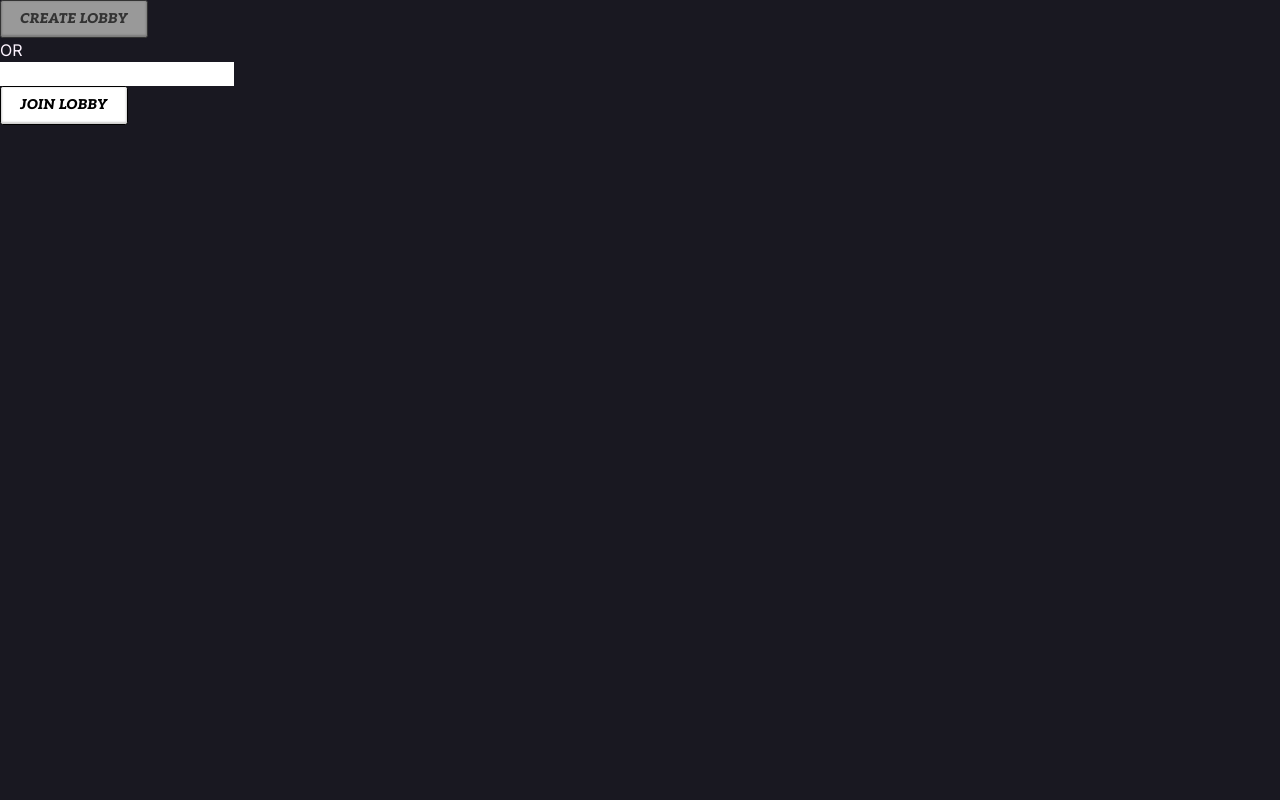
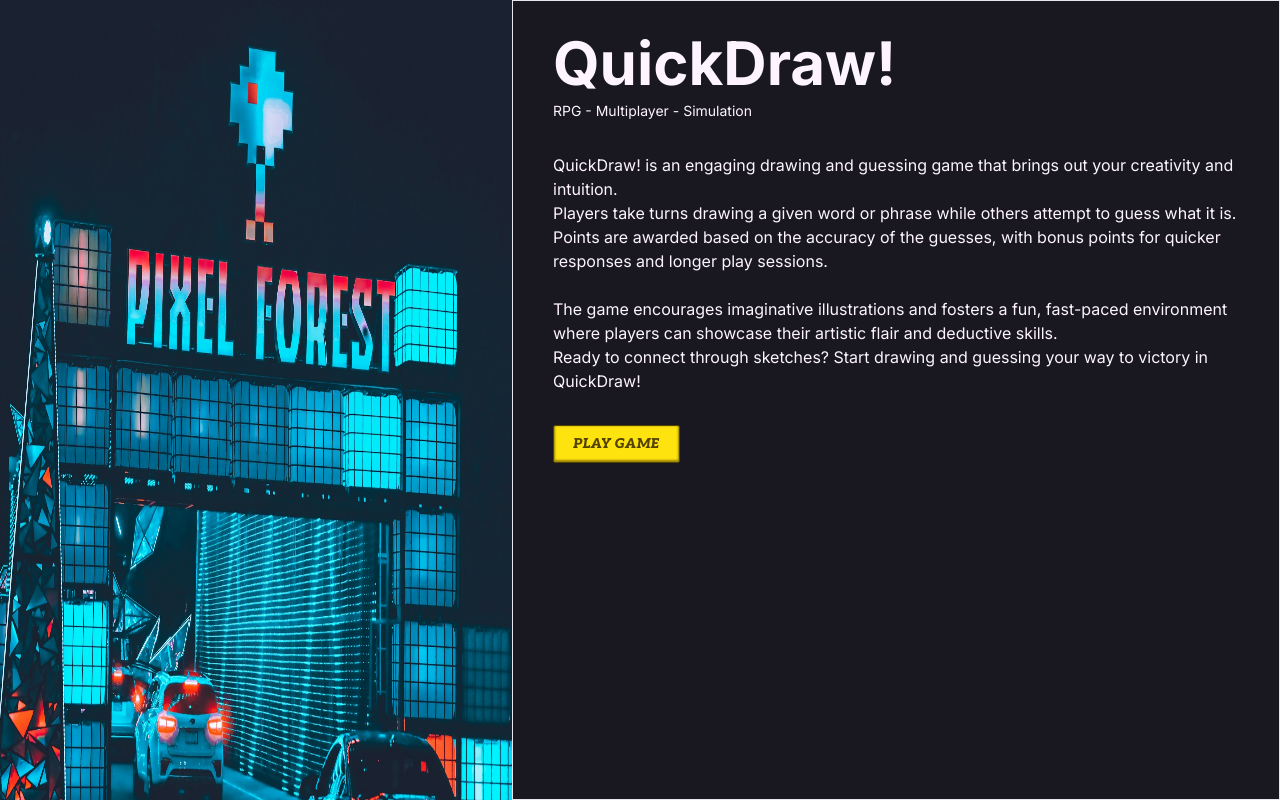
Before and after one commit to vworo/GameCade-Client-React, a Next.js app: page /games/QuickDraw in a window 1280 px wide. Built offline with nearby package versions, Linux system fonts and the light colour scheme.

Commit message:
feat: quickdraw/play - create play route and use root route for info page, games will then be index page

```diff
--- a/package.json
+++ b/package.json
@@ -4,8 +4,8 @@
   "private": true,
   "scripts": {
     "dev": "next dev -p 4320",
+    "start": "next start -p 4320",
     "build": "next build",
-    "start": "next start",
     "lint": "next lint"
   },
   "dependencies": {
--- a/src/app/games/QuickDraw/page.tsx
+++ b/src/app/games/QuickDraw/page.tsx
@@ -1,18 +1,46 @@
-'use client';
+'use client'
 
-import { useState } from 'react';
+import Image from 'next/image';
+import Link from 'next/link';
+import mockGamePhoto from "@/assets/MOCK_GAME_1_HERO_IMAGE.jpg";
 
-import Draw from '@/components/drawtools/Draw.jsx';
-import LobbyGenerator from '@/components/LobbyGenerator';
+export default function QuickDrawInfo() {
+    return (
+        <div className='GamePage flex flex-1 flex-col md:flex-row'>
+            <div className="GamePageHeroImageContainer h-96 md:h-svh relative
+                w-full
+                md:w-2/5
+            ">
+                <Image
+                    src={mockGamePhoto}
+                    fill={true}
+                    alt="Picture of the author"
+                />
+            </div>
 
-import { useGlobalContext } from '@/contexts/GlobalStore';
+            <div className="GamePageDescriptionContainer border border-red pb-8 px-10
+                w-full
+                pt-10
+                md:pt-8
+                md:w-3/5
+            ">
+                <h1 className="GameTitle text-6xl font-bold mb-2">QuickDraw!</h1>
+                <h4 className="GameTags text-sm mb-8">RPG - Multiplayer - Simulation</h4>
+                <p className="GameDescription text-md mb-8">
+                    QuickDraw! is an engaging drawing and guessing game that brings out your creativity and intuition. <br />
+                    Players take turns drawing a given word or phrase while others attempt to guess what it is. <br />
+                    Points are awarded based on the accuracy of the guesses, with bonus points for quicker responses and longer play sessions. <br />
+                    <br />
+                    The game encourages imaginative illustrations and fosters a fun, fast-paced environment where players can showcase their artistic flair and deductive skills. <br/>
+                    Ready to connect through sketches? Start drawing and guessing your way to victory in QuickDraw!
+                </p>
 
-export default function QuickDraw() {
-    const globalState = useGlobalContext();
-    const [lobbyCode, setLobbyCode] = useState();
-
-    return (<>
-        <LobbyGenerator onCodeGenerated={setLobbyCode} />
-        { lobbyCode && <Draw lobbyCode={lobbyCode} userId={globalState.user.id} displayName={globalState.user.displayName} /> }
-    </>);
-}
+                <div className="GamePageGameActions">
+                    <Link href="/games/QuickDraw/play">
+                        <button className="primary">Play Game</button>
+                    </Link>
+                </div>
+            </div>
+        </div>
+    )
+};
--- /dev/null
+++ b/src/app/games/QuickDraw/play/page.tsx
@@ -0,0 +1,19 @@
+'use client';
+
+import { useState } from 'react';
+
+import Draw from '@/components/drawtools/Draw.jsx';
+import LobbyGenerator from '@/components/LobbyGenerator';
+
+import { useGlobalContext } from '@/contexts/GlobalStore';
+
+export default function QuickDrawPlay() {
+    const globalState = useGlobalContext();
+    const [lobbyCode, setLobbyCode] = useState();
+
+    return (<div className="flex flex-column">
+        <h1 className='text-2xl'>QuickDraw!</h1>
+        <LobbyGenerator onCodeGenerated={setLobbyCode} />
+        { lobbyCode && <Draw lobbyCode={lobbyCode} userId={globalState.user.id} displayName={globalState.user.displayName} /> }
+    </div>);
+}
--- a/src/app/page.tsx
+++ b/src/app/page.tsx
@@ -7,15 +7,16 @@ import { useGlobalContext } from '@/contexts/GlobalStore';
 import SignInGoogle from '@/components/login/SignInGoogle';
 import SignInGuest from '@/components/login/SignInGuest';
 
-type SetLoggedInUserParams = {
-    user: {
-        id: number;
-        firstName: string;
-        lastName: string;
-    },
+type User = {
+    uid: number;
+    displayName: string;
 }
 
-export default function Login({ children }) {
+type SetLoggedInUserParams = {
+    user: User,
+}
+
+export default function Login() {
     const router = useRouter();
     const globalStore = useGlobalContext();
 
--- a/src/app/pages/Lobby.jsx
+++ /dev/null
@@ -1,106 +0,0 @@
-import { useState } from 'react';
-import { useNavigate } from 'react-router-dom';
-import { collection, doc, getDoc, setDoc, updateDoc, arrayUnion } from 'firebase/firestore';
-import { auth, db } from '../firebase.js';
-
-import ChatBox from '../components/ChatBox.jsx';
-import '../pages/Lobby.css';
-
-export default function Lobby() {
-    const navigate = useNavigate();
-    const [joinCode, setJoinCode] = useState('');
-    const [errorMessage, setErrorMessage] = useState('');
-
-    const _handleCreateLobby = async () => {
-        const currentUser = auth.currentUser;
-
-        if (currentUser) {
-            const userId = currentUser.uid;
-            const displayName = currentUser.displayName;
-
-            try {
-                // Generate a unique lobby code
-                const lobbyCode = generateLobbyCode();
-
-                // Create a new lobby in Firestore
-                const lobbyRef = doc(db, 'lobbies', lobbyCode);
-                await setDoc(lobbyRef, {
-                    hostId: userId,
-                    players: [{ name: displayName, id: userId, drawingStatus: "IN_PROGRESS" }],
-                    timestamp: new Date()
-                });
-
-                // Redirect to the lobby page with the generated lobby code, passing data to next route
-                navigate(`/lobby/${lobbyCode}`, { state: { displayName, userId } });
-            } catch (error) {
-                console.error('Error creating lobby', error);
-            }
-        }
-    };
-
-    const _handleJoinLobby = async (e) => {
-        e.preventDefault();
-
-        const currentUser = auth.currentUser;
-        if (currentUser) {
-            const userId = currentUser.uid;
-            const displayName = currentUser.displayName;
-
-            try {
-                // Check if the lobby exists in Firestore
-                const lobbyRef = doc(db, 'lobbies', joinCode);
-                const lobbySnapshot = await getDoc(lobbyRef);
-
-                if (lobbySnapshot.exists()) {
-                    // If lobby exists, add the user to the lobby's players array
-                    await updateDoc(lobbyRef, {
-                        players: arrayUnion({ name: displayName, id: userId, drawingStatus: "IN_PROGRESS" })
-                    });
-
-                    // Redirect to the lobby page with the join code, passing data to next route
-                    navigate(`/lobby/${joinCode}`, { state: { displayName, userId } });
-                } else {
-                    // If lobby does not exist
-                    console.log('Invalid lobby code');
-                    setErrorMessage('Invalid lobby code');
-                };
-            } catch (error) {
-                console.error('Error joining lobby', error);
-                setErrorMessage('Error joining lobby');
-            };
-        };
-    };
-
-    const generateLobbyCode = () => {
-        const characters = 'ABCDEFGHIJKLMNOPQRSTUVWXYZabcdefghijklmnopqrstuvwxyz0123456789';
-        const codeLength = 6; // 6 is good because idk
-        let lobbyCode = '';
-
-        for (let i = 0; i < codeLength; i++) {
-            const randomIndex = Math.floor(Math.random() * characters.length);
-            lobbyCode += characters.charAt(randomIndex);
-        }
-
-        return lobbyCode;
-    };
-
-    return (
-        <div>
-            <div className='lobby-content'>
-                <h1>GAMECADE LOBBY</h1>
-                <div className='create-lobby-button'>
-                    <button onClick={_handleCreateLobby}>CREATE LOBBY</button>
-                </div>
-                <h2>OR</h2>
-                <form onSubmit={_handleJoinLobby}>
-                    <input onChange={e => setJoinCode(e.target.value)} />
-                    <div className="button-container">
-                        <button type="submit">JOIN LOBBY</button>
-                    </div>
-                    {errorMessage && <p>{errorMessage}</p>}
-                </form>
-            </div>
-            <ChatBox />
-        </div>
-    );
-};
--- a/src/app/pages/Login.jsx
+++ /dev/null
@@ -1,38 +0,0 @@
-import SignInGoogle from '../components/login/SignInGoogle';
-import './Login.css';
-
-export default function Login() {
-    return (
-        <div className="loginContainer">
-            <div className="landingContent">
-                <h1>GAMECADE</h1>
-                <SignInGoogle />
-            </div>
-        </div>
-    );
-}
-
-// import React, { useState } from 'react';
-// import { Link, useLocation, useOutletContext } from 'react-router-dom'
-
-// export default function Login() {
-//     const [username, setUsername] = useState('');
-
-//     const handleUsernameChange = (event) => {
-//         setUsername(event.target.value);
-//         console.log(event.target.value);
-//     };
-
-//     return (
-//         <div className="loginContainer">
-//             <div className="landingContent">
-//                 <h1>GAMECADE</h1>
-//                 Username:
-//                 <input type="text" placeholder="JoelsDaGoat" value={username} onChange={handleUsernameChange} required />
-//                 <Link to="/lobby" state={{ username }}>
-//                     <button> PLAY </button>
-//                 </Link>
-//             </div>
-//         </div>
-//     );
-// }
--- a/src/contexts/GlobalStore.tsx
+++ b/src/contexts/GlobalStore.tsx
@@ -5,24 +5,38 @@ import { createContext, useContext, useState } from 'react';
 import ChatBox from '@/components/ChatBox';
 import Sidebar from '@/components/sidebar/Sidebar';
 
-export const EMPTY_USER = {
+
+type User = {
+  id?: number;
+  displayName?: string;
+}
+
+type InputUser = {
+  uid?: number;
+  isAnonymous?: boolean;
+  displayName?: string;
+}
+
+export const EMPTY_USER: User = {
   id: undefined,
   displayName: 'Not logged in',
 }
 
 const GlobalContext = createContext({
   user: EMPTY_USER,
-  setUser: () => {}
+  setUser: (user: InputUser) => {}
 });
 
-export function GlobalStore({ children }) {
+export function GlobalStore({ children }: Readonly<{
+  children: React.ReactNode;
+}>) {
     const [user, setUser] = useState(EMPTY_USER)
 
     const globalState = {
         user,
-        setUser: (user) => {
+        setUser: (user: InputUser) => {
           // * Conditional logic
-          let userToSet = {
+          let userToSet: User = {
             id: user.uid,
             displayName: user.isAnonymous ? 'Guest' : user.displayName,
           };
```
Also changed, not shown: src/app/pages/Game.jsx (deleted, +0 -59 lines).
